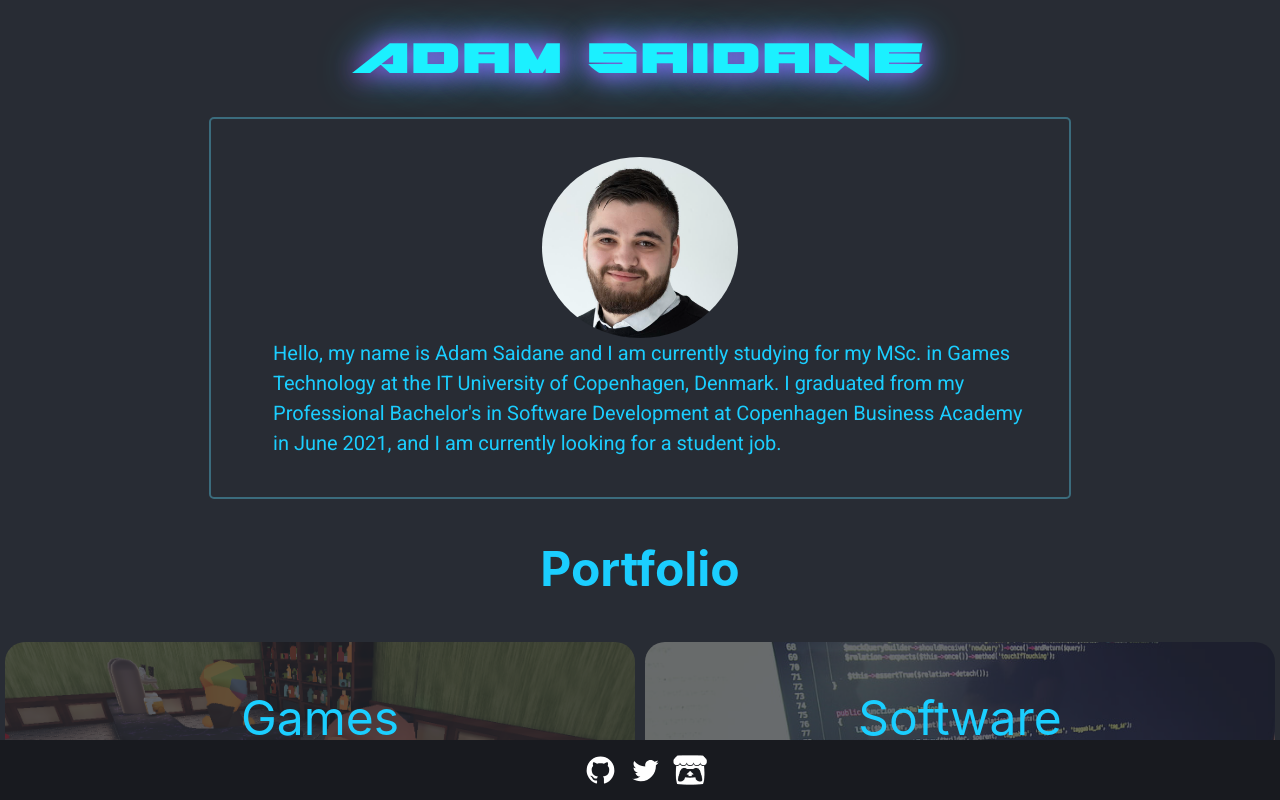
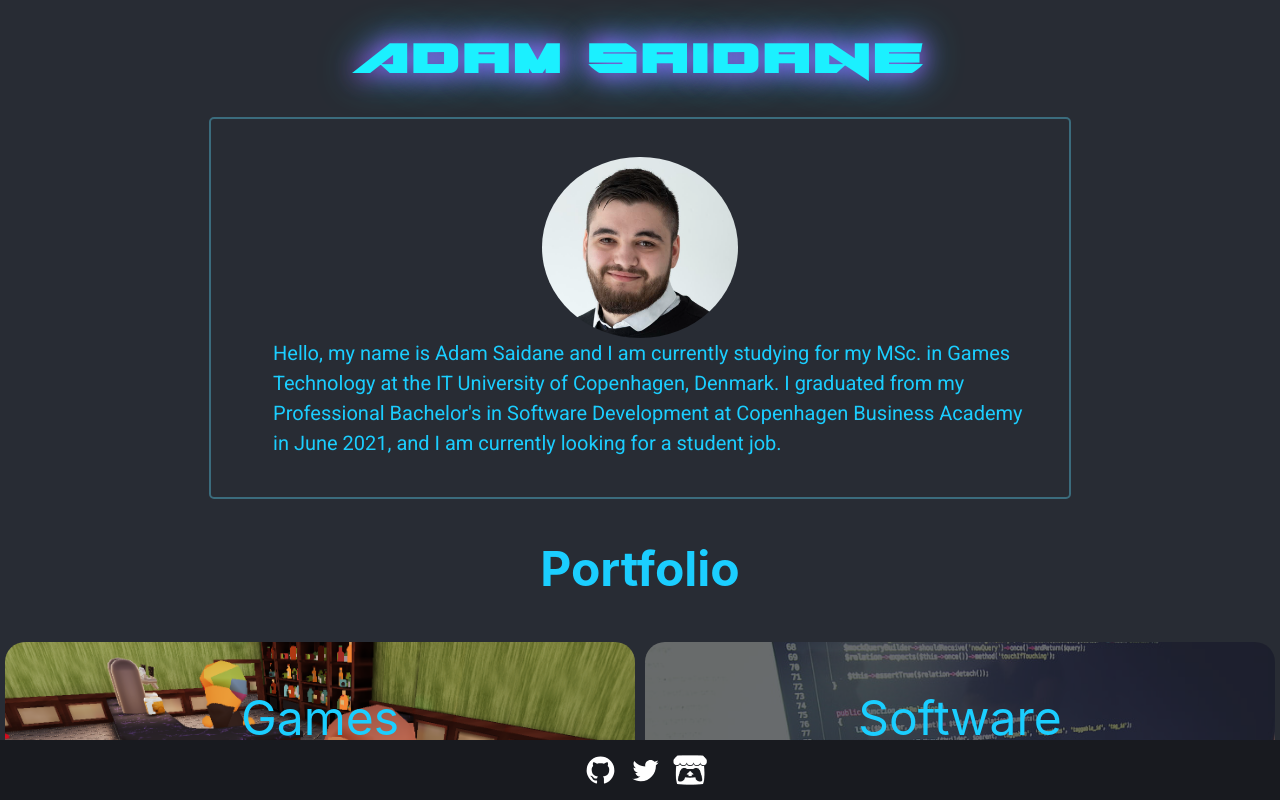
Before and after one commit to AdamSai/adamsai.github.io, a React (Create React App) app: page / in a window 1280 px wide. Shown: the top 800 px of the page. Built offline with nearby package versions, Linux system fonts and the light colour scheme.

Commit message:
Remove react-router and use state to display active portfolio

```diff
--- a/package.json
+++ b/package.json
@@ -14,7 +14,6 @@
     "node-sass": "^5.0.0",
     "react": "^17.0.2",
     "react-dom": "^17.0.2",
-    "react-router-dom": "^5.3.0",
     "react-scripts": "4.0.3",
     "react-transition-group": "^4.4.2",
     "web-vitals": "^1.0.1"
--- a/src/components/Portfolio.js
+++ b/src/components/Portfolio.js
@@ -1,38 +1,42 @@
 import './Portfolio.scss';
-import * as React from 'react';
-import { BrowserRouter as Router, Switch, Route, NavLink } from 'react-router-dom';
+import React, { useState } from 'react';
 import PortfolioContainer from './PortfolioContainer';
 import gamesList from '../data/GamesData';
 import softwareList from '../data/SoftwareData';
 
 function Portfolio() {
+	const [activeList, setActiveList] = useState('games');
+	let portfolioElements = () => {
+		if (activeList === 'games') {
+			return <PortfolioContainer portfolio={gamesList} />;
+		} else {
+			return <PortfolioContainer portfolio={softwareList} />;
+		}
+	};
 	return (
 		<div className="Portfolio-root-container">
 			<h2>Portfolio</h2>
-			<Router>
-				<div className="Portfolio-root-content">
-					<NavLink className="Portfolio-button-text" to="/GamesPortolio">
-						<span>Games</span>
-						<div className="Portfolio-button-image Games-image" />
-					</NavLink>
-					<NavLink
-						activeClassName="active"
-						className="Portfolio-button-text"
-						to="/SoftwarePortfolio">
-						<span>Software</span>
-						<div className="Portfolio-button-image Soft-image" />
-					</NavLink>
+			<div className="Portfolio-root-content">
+				<div
+					className={'Portfolio-button-text' + (activeList === 'games' ? ' active' : '')}
+					onClick={() => setActiveList('games')}>
+					<span>Games</span>
+					<div className="Portfolio-button-image Games-image" />
 				</div>
-
-				<Switch>
-					<Route path="/GamesPortolio">
-						<PortfolioContainer portfolio={gamesList} />
-					</Route>
-					<Route path="/SoftwarePortfolio">
-						<PortfolioContainer portfolio={softwareList} />
-					</Route>
-				</Switch>
-			</Router>
+				<div
+					activeClassName="active"
+					className={'Portfolio-button-text' + (activeList === 'soft' ? ' active' : '')}
+					onClick={() => setActiveList('soft')}>
+					<span>Software</span>
+					<div
+						className={
+							'Portfolio-button-image Soft-image' +
+							(activeList === 'soft' ? ' active' : '')
+						}
+					/>
+				</div>
+			</div>
+			{portfolioElements()}
 		</div>
 	);
 }
```
Also changed, not shown: 2 other files (tests, documents, lock files or other folders).
